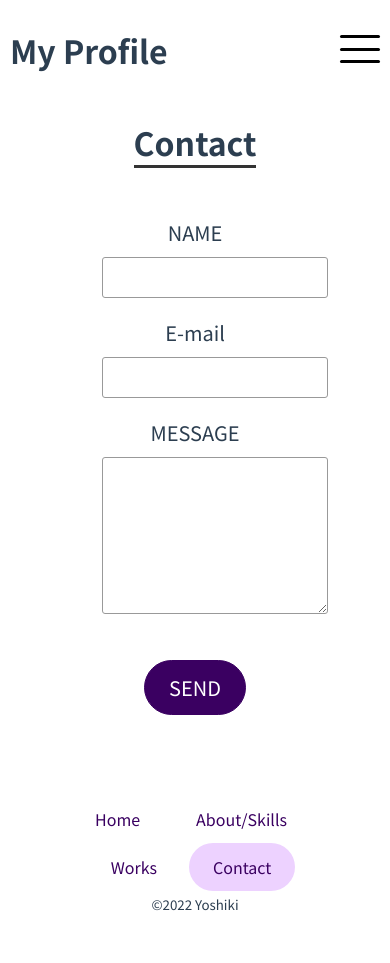
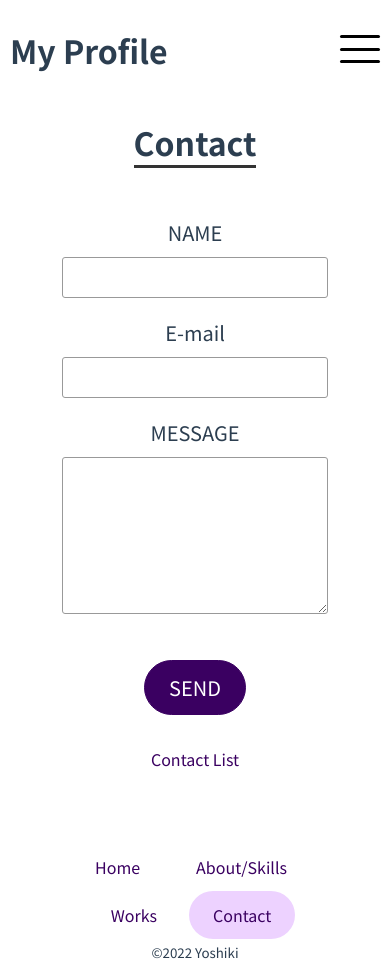
Before and after one commit to Yoshiki-0328/profile-site-vue, a Vue app: page /contact in a window 390 px wide. Before the commit the page ends 915 px from the top, so only its background shows below. Built offline with nearby package versions, Linux system fonts and the light colour scheme.

Commit message:
contactlist の作成

```diff
--- a/src/App.vue
+++ b/src/App.vue
@@ -32,7 +32,6 @@ export default {
   mounted(){
     setTimeout(()=>{
       this.isLoading=false;
-      console.log('view')
     },1000)
   }
 };
--- a/src/components/layout/TheHeader.vue
+++ b/src/components/layout/TheHeader.vue
@@ -110,7 +110,7 @@ h1{
 .hamBtn span:last-child {
     top: 35.5px;
 }
-@media (max-width: 660px) {
+@media (max-width: 690px) {
     .hamBtn{
         display: block;
     }
--- /dev/null
+++ b/src/pages/ContactList.vue
@@ -0,0 +1,124 @@
+<template>
+    <section class="section contact" id="contact">
+      <div class="wrapper">
+        <h2 class="section-title">Contact List</h2>
+        <div class="contact-content">
+            <base-button @click="getData">Get New Data</base-button>
+            <ul>
+                <li v-for="contact in contacts" :key="contact.key">
+                    <base-card>
+                    <p>date  :  {{ contact.date }}</p>
+                    <p>Name  :  {{ contact.name }}</p>
+                    <p>Message  :  {{ contact.message }}</p>
+                </base-card>
+                </li>
+            </ul>
+        </div>
+      </div>
+    </section>
+  </template>
+
+  <script>
+  export default {
+    data() {
+      return {
+        contacts:""
+      };
+    },
+    created(){
+        this.getData()
+    },
+    methods: {
+      getData() {
+        fetch(
+          "https://profile-site-a91ed-default-rtdb.firebaseio.com/contact.json",
+          {
+            method: "GET",
+          }
+        ).then((response)=>{
+          if(!response.ok){
+            throw new Error('サーバーへの受信に失敗しました')
+          }else{
+            return response.json();
+          }
+        }).then((data)=>{
+            console.log(data)
+            const contacts =[]
+
+            for(const key in data){
+                const contact ={
+                    id:key,
+                    date:data[key].date,
+                    name:data[key].name,
+                    email:data[key].email,
+                    message:data[key].message
+                }
+                contacts.unshift(contact);
+            }
+            this.contacts=contacts
+        }).catch((e)=>{
+          alert(e.message)
+        })
+
+      },
+    },
+  };
+  </script>
+
+  <style scoped>
+  .form-flex {
+    display: flex;
+    flex-wrap: wrap;
+    justify-content: space-between;
+    width: 70%;
+    margin: 0 auto;
+    font-size: 1.25rem;
+    text-align: center;
+  }
+  button {
+    margin: 20px auto;
+  }
+  .form-flex dt {
+    width: 20%;
+    margin-bottom: 10px;
+  }
+  .form-flex dd {
+    text-align: left;
+    width: 80%;
+    margin-bottom: 15px;
+    margin-left: 0;
+    padding-left: 40px;
+  }
+  .contact-content input,
+  .contact-content textarea {
+    border: 1px solid #999;
+    width: 100%;
+    padding: 5px;
+    border-radius: 3px;
+    font-size: 1.25rem;
+    margin-left: 0 !important;
+    font-family: "Crimson Text", serif;
+    font-family: "Lora", serif;
+    font-family: "Noto Sans JP", sans-serif;
+  }
+
+  @media (max-width: 660px) {
+    .form-flex {
+      flex-direction: column;
+      width: 100%;
+    }
+    .form-flex dt {
+      width: 100%;
+    }
+    .form-flex dd {
+      width: 80%;
+      margin: 0px auto 20px;
+      padding-left: 0;
+    }
+    .contact-content input,
+    .contact-content textarea {
+      width: 100%;
+      margin: 0;
+    }
+  }
+  </style>
--- a/src/pages/ContactPage.vue
+++ b/src/pages/ContactPage.vue
@@ -3,7 +3,7 @@
     <div class="wrapper">
       <h2 class="section-title">Contact</h2>
       <div class="contact-content">
-        <form @submit="submitData" class="form-flex">
+        <form @submit.prevent="submitData" class="form-flex">
           <dt>NAME</dt>
           <dd><input type="text" name="name" id="name" v-model="name" /></dd>
           <dt>E-mail</dt>
@@ -22,6 +22,7 @@
           </dd>
           <base-button> SEND </base-button>
         </form>
+        <base-button class="contact-list" mode="flat" link to="/contact-list">Contact List</base-button>
       </div>
     </div>
   </section>
@@ -38,6 +39,14 @@ export default {
   },
   methods: {
     submitData() {
+      const now = new Date()
+      const Year = now.getFullYear();
+      const Month = now.getMonth()+1;
+      const Day = now.getDate();
+      const Hour = now.getHours();
+      const Min = now.getMinutes();
+      const nowTime = Year + "年" + Month + "月" + Day + "日" + Hour + ":" + Min
+      console.log(nowTime)
       fetch(
         "https://profile-site-a91ed-default-rtdb.firebaseio.com/contact.json",
         {
@@ -46,17 +55,20 @@ export default {
             "Content-Type": "application/json",
           },
           body: JSON.stringify({
+            date:nowTime,
             name: this.name,
             email: this.email,
             message: this.message,
           }),
         }
       ).then((response)=>{
-        if(!response.ok){
+        if(response.ok){
+          console.log(response)
+        }else{
           throw new Error('サーバーへの送信に失敗しました')
         }
-      }).catch((e)=>{
-        alert(e.message)
+      }).catch((error)=>{
+        console.log(error.message)
       })
 
 
@@ -99,9 +111,13 @@ button {
   padding: 5px;
   border-radius: 3px;
   font-size: 1.25rem;
+  margin-left: 0 !important;
   font-family: "Crimson Text", serif;
   font-family: "Lora", serif;
   font-family: "Noto Sans JP", sans-serif;
+}
+.contact-list{
+  margin-right: 0;
 }
 
 @media (max-width: 660px) {
@@ -115,6 +131,7 @@ button {
   .form-flex dd {
     width: 80%;
     margin: 0px auto 20px;
+    padding-left: 0;
   }
   .contact-content input,
   .contact-content textarea {
--- a/src/pages/ProfilePage.vue
+++ b/src/pages/ProfilePage.vue
@@ -28,4 +28,10 @@ h1{
   height: 85vh;
   object-fit: cover;
 }
+
+@media(max-width:610px){
+  h1{
+    transform: translateY(20%);
+  }
+}
 </style>
--- a/src/router.js
+++ b/src/router.js
@@ -5,6 +5,7 @@ const ProfilePage =defineAsyncComponent(()=>import('./pages/ProfilePage.vue'))
 const AboutPage = defineAsyncComponent(()=>import('./pages/AboutPage.vue'))
 const WorksPage = defineAsyncComponent(()=>import('./pages/WorksPage.vue'))
 const ContactPage = defineAsyncComponent(()=>import('./pages/ContactPage.vue'))
+const ContactList = defineAsyncComponent(()=>import('./pages/ContactList.vue'))
 import TheFooter from './components/layout/TheFooter.vue'
 
 
@@ -19,6 +20,8 @@ const router = createRouter({
       components:{default:WorksPage,footer:TheFooter}},
       {path:'/contact',
       components:{default:ContactPage,footer:TheFooter}},
+      {path:'/contact-list',
+      components:{default:ContactList,footer:TheFooter}},
       {path:'/notFound(.*)',redirect:'/profile'}
     ],
     linkActiveClass:'active'
```
